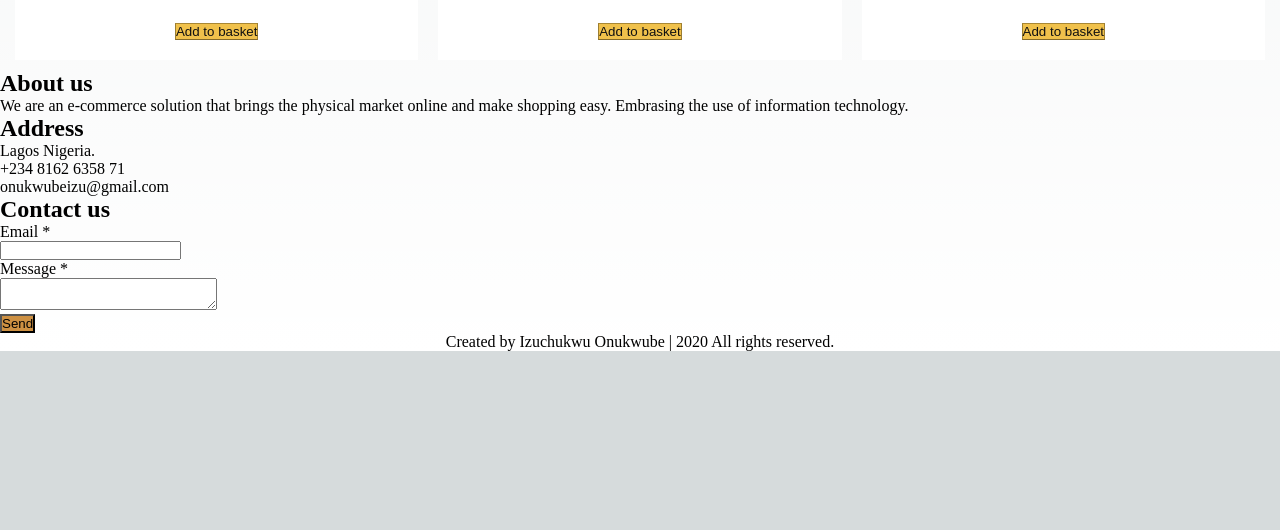
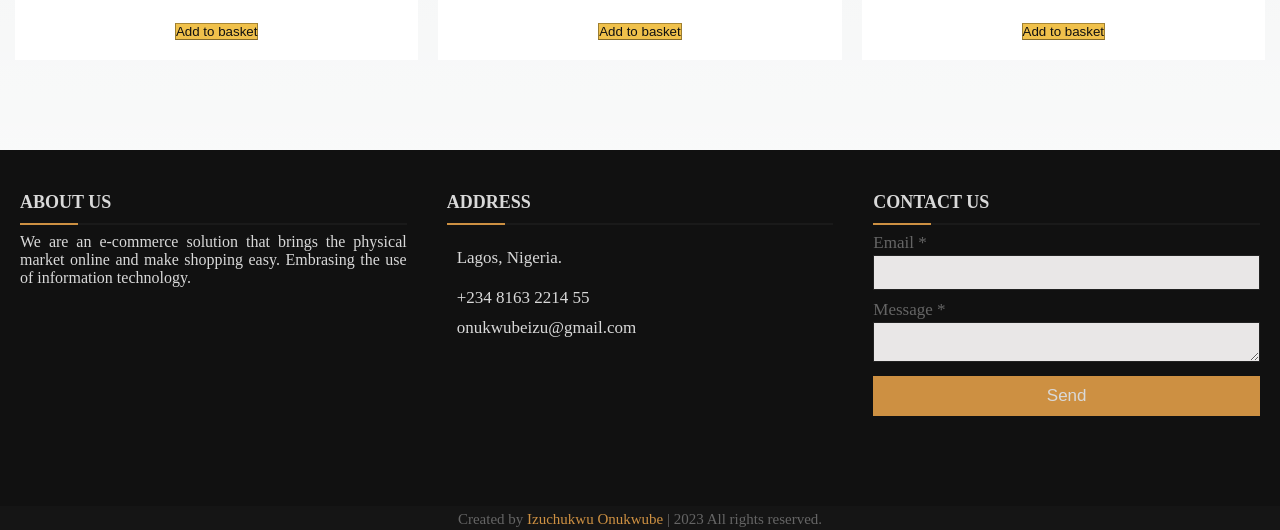
Before and after one commit to izuchukwu-eric/chimoney-frontend-task, a Next.js app: page / in a window 1280 px wide. Shown: the part 2055-2585 px from the top of the page. Before the commit the page ends 2406 px from the top, so only its background shows below. Built offline with nearby package versions, Linux system fonts and the light colour scheme.

Commit message:
fix footer

```diff
--- a/components/Footer/Footer.module.css
+++ b/components/Footer/Footer.module.css
@@ -1,12 +1,5 @@
-/* * {
-  margin: 0;
-  padding: 0;
-  box-sizing: border-box;
-  font-family: "Montserrat", sans-serif;
-} */
-
-.main-footer {
-  padding-top: 2r;
+.main_footer {
+  padding-top: 2rem;
   position: relative;
   bottom: 0;
   color: #d9d9d9;
@@ -29,23 +22,23 @@
   display: flex;
 }
 
-.main_content .box {
+.main_content_box {
   flex-basis: 50%;
   padding: 10px 20px;
 }
 
-.box h2 {
+.box_h2 {
   font-size: 1.125rem;
   font-weight: 600;
   text-transform: uppercase;
 }
 
-.box .content {
+.box_content {
   margin: 20px 0 0 0;
   position: relative;
 }
 
-.box .content:before {
+.box_content:before {
   position: absolute;
   content: "";
   top: -10px;
@@ -54,7 +47,7 @@
   background: #1a1a1a;
 }
 
-.box .content:after {
+.box_content:after {
   position: absolute;
   content: "";
   height: 2px;
@@ -63,15 +56,15 @@
   top: -10px;
 }
 
-.about {
+.left_content_p {
   text-align: justify;
 }
 
-.social {
+.left_content_social {
   margin: 20px 0 0 0;
 }
 
-.left .content .social a {
+.left_content_social_a {
   padding: 0 2px;
   color: #d9d9d9;
 }
@@ -91,7 +84,7 @@
   background: #cd9042;
 }
 
-.center .content .fas {
+.center_content_fas {
   font-size: 1.4375rem;
   background: #1a1a1a;
   height: 45px;
@@ -103,32 +96,32 @@
   cursor: pointer;
 }
 
-.center .content .fas:hover {
+.center_content_fas:hover {
   background: #cd9042;
 }
 
-.center .content .text {
+.center_content_text {
   font-size: 1.0625rem;
   font-weight: 500;
   padding-left: 10px;
 }
 
-.center .content .phone {
+.center_content_phone {
   margin: 10px 0;
 }
 
-.right form .text {
+.right_form_text {
   font-size: 1.0625rem;
   margin-bottom: 2px;
   color: #656565;
 }
 
-.right form .msg {
+.right_form_msg {
   margin-top: 10px;
 }
 
-.right form input,
-.right form textarea {
+.right_form_input,
+.right_form_textarea {
   width: 100%;
   font-size: 1.0625rem;
   background: #e9e7e7;
@@ -136,20 +129,20 @@
   border: 1px solid #222222;
 }
 
-.right form input:focus,
-.right form textarea:focus {
+.right_form_input:focus,
+.right_form_textarea:focus {
   outline-color: #cd9042;
 }
 
-.right form input {
+.right_form_input {
   height: 35px;
 }
 
-.right form .btn {
+.right_form_btn {
   margin-top: 10px;
 }
 
-.right form .btn button {
+.right_form_btn_button {
   height: 40px;
   width: 100%;
   border: none;
@@ -162,27 +155,27 @@
   transition: 0.3s;
 }
 
-.right form .btn button:hover {
+.right_form_btn_button:hover {
   background: #000;
 }
 
-.bottom center {
+.bottom_center {
   padding: 5px;
   font-size: 0.9375rem;
   background: #151515;
   margin-top: 10vh;
 }
 
-.bottom center span {
+.bottom_center_span {
   color: #656565;
 }
 
-.bottom center a {
+.bottom_center_a {
   color: #cd9042;
   text-decoration: none;
 }
 
-.bottom center a:hover {
+.bottom_center_a:hover {
   text-decoration: underline;
 }
 
@@ -192,12 +185,12 @@
     bottom: 0px;
   }
 
-  .main-content {
+  .main_content {
     flex-wrap: wrap;
     flex-direction: column;
   }
 
-  .main-content .box {
+  .main_content_box {
     margin: 5px 0;
   }
 }
--- a/components/Footer/Footer.tsx
+++ b/components/Footer/Footer.tsx
@@ -1,5 +1,5 @@
 import React, { useState } from 'react'
-import "./Footer.module.css";
+import styles from "./Footer.module.css";
 
 interface Props {
   footerStyle: any
@@ -11,58 +11,58 @@ function Footer({ footerStyle }: Props) {
   const [loader, setLoader] = useState(false);
 
  return (
-      <footer className={footerStyle}>
-        <div className="main-content">
-          <div className="left box">
-            <h2>About us</h2>
-            <div className="content">
-              <p>We are an e-commerce solution that brings the physical market online and make shopping easy. Embrasing the use of information technology.</p>
-              <div className="social">
-                <a href=""><span className="fab fa-facebook-f"></span></a>
-                <a href=""><span className="fab fa-twitter"></span></a>
-                <a href=""><span className="fab fa-instagram"></span></a>
+      <footer className={styles.main_footer}>
+        <div className={styles.main_content}>
+          <div className={styles.main_content_box}>
+            <h2 className={styles.box_h2}>About us</h2>
+            <div className={styles.box_content}>
+              <p className={styles.left_content_p}>We are an e-commerce solution that brings the physical market online and make shopping easy. Embrasing the use of information technology.</p>
+              <div className={styles.left_content_social}>
+                <a className={styles.left_content_social_a} href=""><span className="fab fa-facebook-f"></span></a>
+                <a className={styles.left_content_social_a} href=""><span className="fab fa-twitter"></span></a>
+                <a className={styles.left_content_social_a} href=""><span className="fab fa-instagram"></span></a>
               </div>
             </div>
           </div>
-          <div className="center box">
-            <h2>Address</h2>
-            <div className="content">
+          <div className={styles.main_content_box}>
+            <h2 className={styles.box_h2}>Address</h2>
+            <div className={styles.box_content}>
               <div className="place">
-                <span className="fas fa-map-marker-alt"></span>
-                <span className="text">Lagos Nigeria.</span>
+                <span className={styles.center_content_fas}></span>
+                <span className={styles.center_content_text}>Lagos, Nigeria.</span>
               </div>
-              <div className="phone">
+              <div className={styles.center_content_phone}>
                 <span className="fas fa-phone-alt"></span>
-                <span className="text">+234 8162 6358 71</span>
+                <span className={styles.center_content_text}>+234 8163 2214 55</span>
               </div>
               <div className="email">
                 <span className="fas fa-envelope"></span>
-                <span className="text">onukwubeizu@gmail.com</span>
+                <span className={styles.center_content_text}>onukwubeizu@gmail.com</span>
               </div>
             </div>
           </div>
-          <div className="right box">
-            <h2>Contact us</h2>
-            <div className="content">
+          <div className={styles.main_content_box}>
+            <h2 className={styles.box_h2}>Contact us</h2>
+            <div className={styles.box_content}>
               <form action="#">
                 <div className="email">
-                  <div className="text">Email *</div>
-                  <input type="text" required  value={emailAddress} onChange={(e) => setEmailAdderess(e.target.value)}/>
+                  <div className={styles.right_form_text}>Email *</div>
+                  <input type="text" className={styles.right_form_input} required  value={emailAddress} onChange={(e) => setEmailAdderess(e.target.value)}/>
                 </div>
-                 <div className="msg">
-                   <div className="text">Message *</div>
-                   <textarea cols={25} rows={2} required value={messages} onChange={(e) => setMessages(e.target.value)}></textarea>
+                 <div className={styles.right_form_msg}>
+                   <div className={styles.right_form_text}>Message *</div>
+                   <textarea cols={25} rows={2} className={styles.right_form_textarea} required value={messages} onChange={(e) => setMessages(e.target.value)}></textarea>
                  </div>
-                 <div className="btn">
-                   <button type="submit" style={{background: loader ? "#ccc" : "#cd9042"}}>Send</button>
+                 <div className={styles.right_form_btn}>
+                   <button type="submit" className={styles.right_form_btn_button} style={{background: loader ? "#ccc" : "#cd9042"}}>Send</button>
                  </div>
               </form>
             </div>
           </div>
         </div>
         <div className="bottom">
-          <center>
-            <span className="credit">Created by <a href="">Izuchukwu Onukwube</a> | <span className="far fa-copyright"></span><span> 2020 All rights reserved.</span></span>
+          <center className={styles.bottom_center}>
+            <span className={styles.bottom_center_span}>Created by <a href="https://github.com/izuchukwu-eric" className={styles.bottom_center_a}>Izuchukwu Onukwube</a> | <span className="far fa-copyright"></span><span> 2023 All rights reserved.</span></span>
           </center>
         </div>
       </footer>
--- a/components/Header/Header.module.css
+++ b/components/Header/Header.module.css
@@ -12,6 +12,7 @@
   width: 110px;
   object-fit: contain;
   margin: 0 20px;
+  margin-top: 20px;
   margin-bottom: 10px;
 }
 
--- a/components/Header/Header.tsx
+++ b/components/Header/Header.tsx
@@ -4,6 +4,7 @@ import SearchIcon from "@material-ui/icons/Search";
 import ShoppingBasketIcon from "@material-ui/icons/ShoppingBasket";
 import Link  from "next/link";
 import { useStateValue } from "../StateProvider";
+import Image from "next/image";
 
 function Header() {
   // const [{ basket, user }, dispatch] = useStateValue();
@@ -11,7 +12,13 @@ function Header() {
   return (
     <div className={styles.header}>
       <Link href={"/"}>
-        <img className={styles.header__logo} src="img/abacus223.png" />
+        <Image
+          alt="logo"
+          width={500}
+          height={500}
+          className={styles.header__logo}
+          src={require("../../assest/amazon.png")}
+        />
       </Link>
       <div className={styles.header__search}>
         <input className={styles.header__searchInput} type="text" />
--- a/pages/index.tsx
+++ b/pages/index.tsx
@@ -7,7 +7,7 @@ export default function Index() {
   return (
     <>
       <Head>
-        <title>Create Next App</title>
+        <title>Chimoney Frontend Task</title>
         <meta name="description" content="Generated by create next app" />
         <meta name="viewport" content="width=device-width, initial-scale=1" />
         <link rel="icon" href="/favicon.ico" />
```
Also changed, not shown: assest/amazon.png (added).
